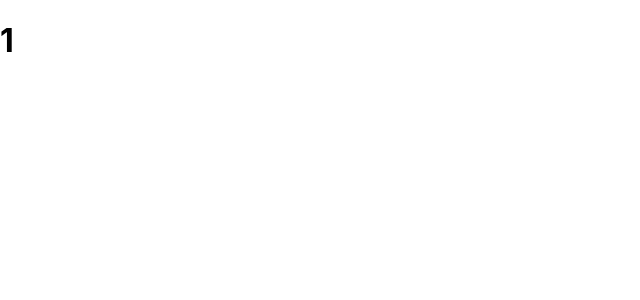
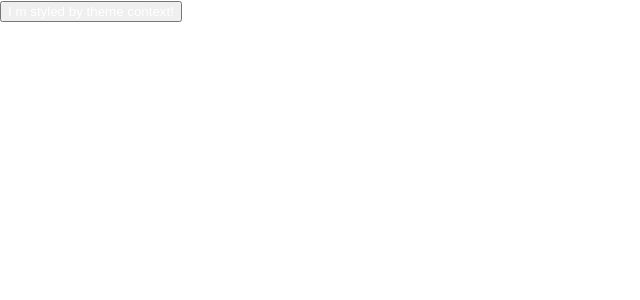
Before and after one commit to Miguel-web/react.jsbestpractice, a React (Create React App) app in the folder hookspractice/: page / in a window 1280 px wide. Shown: the top 300 px of the page, without its empty margins (0-640 px from the left). Built offline with nearby package versions, Linux system fonts and the light colour scheme.

Commit message:
useContext, llamado con React.

```diff
--- a/hookspractice/src/App.js
+++ b/hookspractice/src/App.js
@@ -1,3 +1,6 @@
+import './App.css';
+import React from 'react';
+
 /* import './App.css';
 import React, {useState} from 'react'; */
 
@@ -57,28 +60,44 @@ return (
 */
 // ejercicio 4
 
-import React, {useState, useEffect} from 'react';
 
-function App () {
+const themes = {
+  light: {
+    foreground: "#000000",
+    backgroud: "#eeeeee"
+  },
+  dark: {
+    foreground: "#ffffff",
+    backgroud: "#222222"
+  }
+};
 
- const [count, setCount] = useState(0);
+const ThemeContext = React.createContext(themes.light);
 
- useEffect(() => {setCount(count + 1);
-
-return () => {
- console.log('Cleanup');
+export default function App() {
+  return (
+  <ThemeContext.Provider value={themes.dark}>
+  <Toolbar />
+  </ThemeContext.Provider>
+);
 }
 
- },[])
-
-return (
-
- <div className="App">
-   <h1>{count}</h1>
- </div>
-
-);
-
+function Toolbar(props) {
+    return(
+    <div>
+      <ThemedButton/>
+    </div>
+    );
 }
 
-export default App;
+function ThemedButton() {
+  const theme = React.useContext(ThemeContext);
+  return (
+    <button style={{background: theme.background, color: theme.foreground }}>
+      I m styled by theme context!
+    </button>
+
+  );
+}
+
+// ejercicio 5
```
